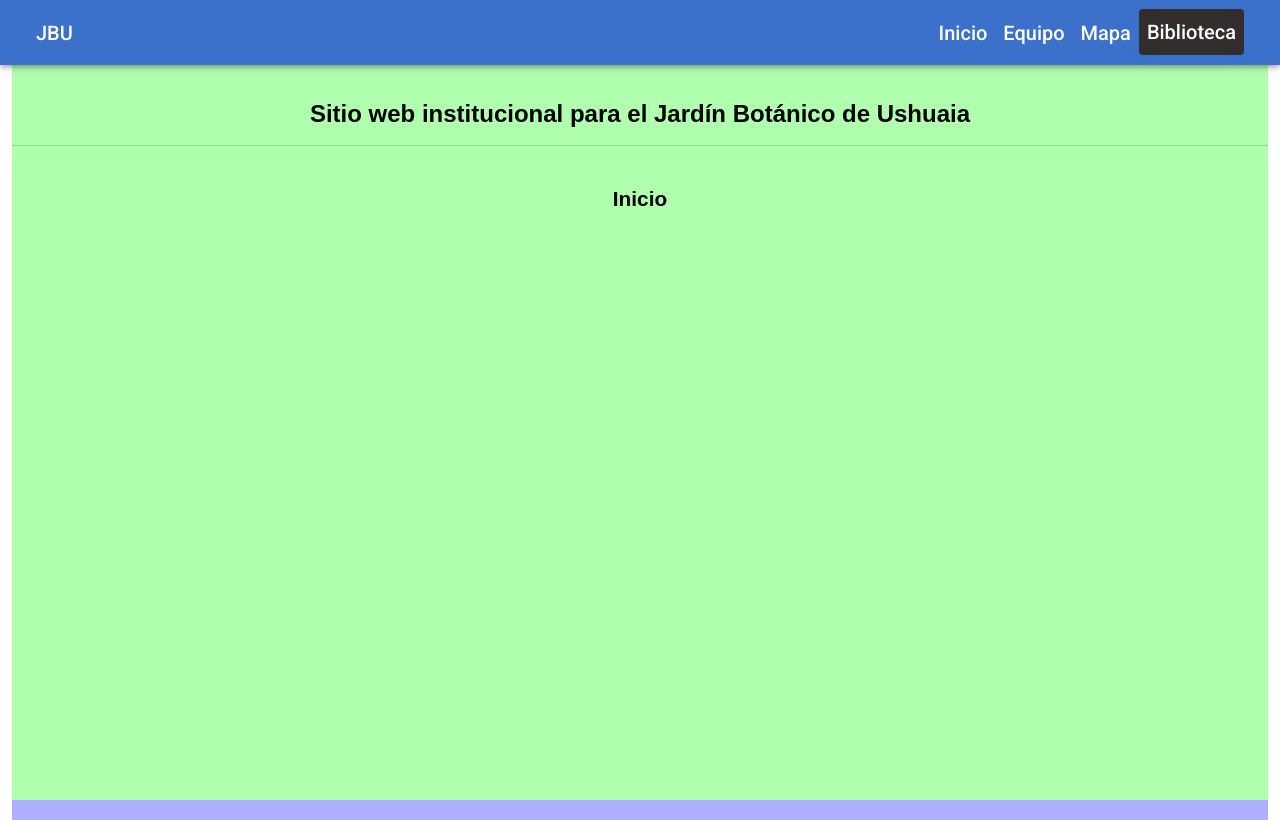
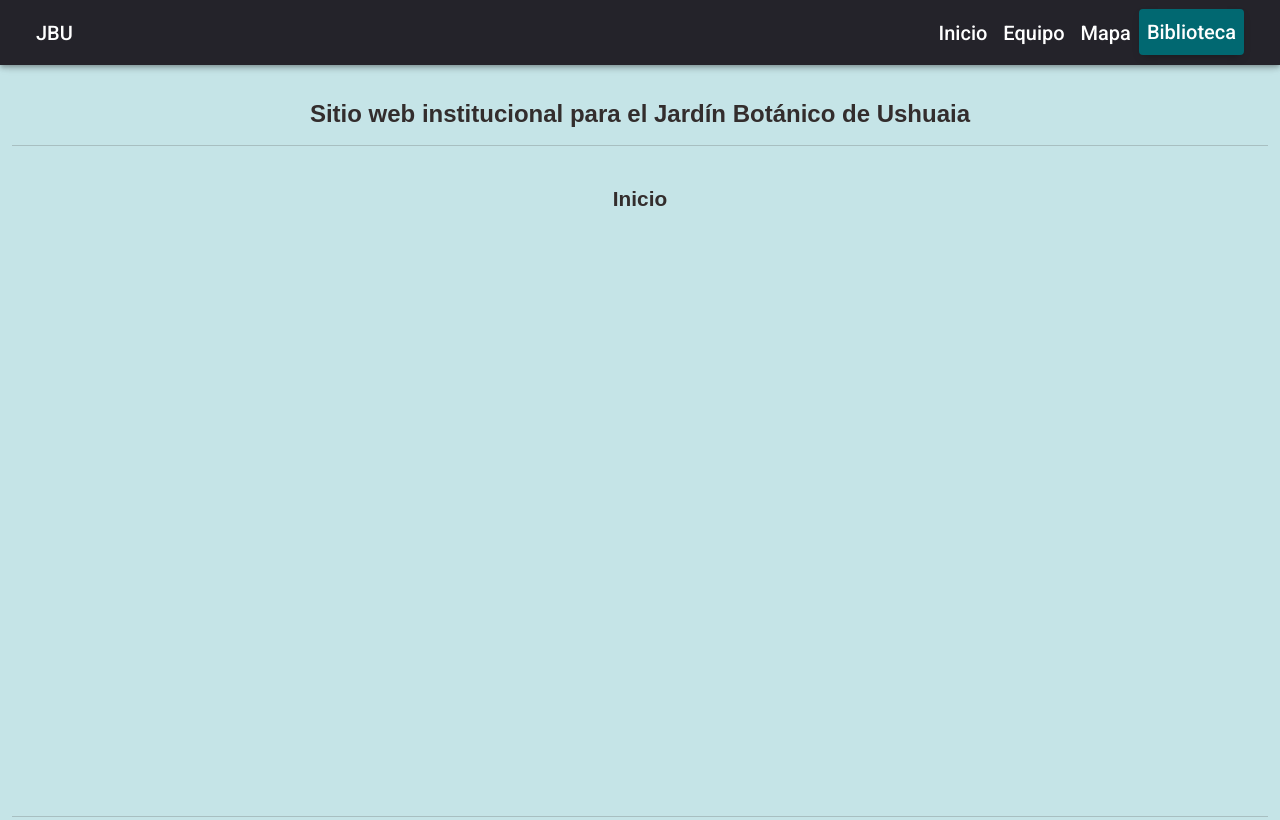
Before and after one commit to lautarobarba/jardinbu-landingpage, a website: page landingpage/public/index.html in a window 1280 px wide. Shown: the top 820 px of the page. Drawn offline with Linux system fonts and the light colour scheme.

Commit message:
Se arreglo responsive para la navbar

```diff
--- a/landingpage/public/assets/css/styles.css
+++ b/landingpage/public/assets/css/styles.css
@@ -1,52 +1,52 @@
 :root {
   /* Colores */
-  --primary: #3b71ca;
+  --primary: #016871;
   --secondary: #9fa6b2;
-  --success: #14a44d;
+  --dark: #24232a;
+  --light: #c5e4e7;
+  --success: #36bdad;
+  --warning: #e4a11b;
   --danger: #dc4c64;
-  --warning: #e4a11b;
-  --dark: #332d2d;
-  /* Bearkpoints */
-  --desktop-screen: 900px;
+}
+
+body {
+  background-color: var(--light);
 }
 
 .navbar {
-  /* min-height: 64px; */
+  min-height: 64px;
   padding-left: 24px;
   padding-right: 24px;
   font-family: Roboto, Helvetica, Arial, sans-serif;
   font-weight: 500;
   font-size: 1.25rem;
-  background-color: var(--primary);
+  background-color: var(--dark);
   box-shadow: rgb(0 0 0 / 20%) 0px 2px 4px -1px,
     rgb(0 0 0 / 14%) 0px 4px 5px 0px, rgb(0 0 0 / 12%) 0px 1px 10px 0px;
 }
 
+.navbar-toggler {
+  min-height: 48px;
+}
 #navbarLinks {
-  height: 48px;
-}
-
-@media screen and (min-width: var(--desktop-screen)) {
-  .navbar {
-    background-color: var(--warning);
-  }
+  min-height: 48px;
 }
 
 .brand {
   min-height: 54px;
 }
 
-#home {
-  background-color: #00ff0050;
-}
+/* #home {
+  background-color: var(--dark);
+} */
 
-#about {
+/* #about {
   background-color: #0000ff50;
-}
+} */
 
-#map {
+/* #map {
   background-color: #ff000050;
-}
+} */
 
 .navbar-spacer {
   min-height: 100px;
@@ -66,12 +66,28 @@ h2 {
 	font-weight: bold;
 }
 
-.btn-bg-dark {
-	background-color: #1b1b1b;
+.btn-bg-primary {
+  color: white;
+	background-color: var(--primary);
+}
+
+.btn-bg-success {
+  color: white;
+	background-color: var(--success);
+}
+
+.btn-bg-warning {
+  color: white;
+	background-color: var(--warning);
+}
+
+.btn-bg-danger {
+  color: white;
+	background-color: var(--danger);
 }
 
 .text-dark {
-	color: #1b1b1b;
+	color: var(--dark);
 }
 
 .custom-link {
--- a/landingpage/public/index.html
+++ b/landingpage/public/index.html
@@ -46,8 +46,12 @@
   <body>
     <!-- Navbar -->
     <nav class="navbar fixed-top navbar-expand-md">
+      <!-- Container wrapper -->
       <div class="container-fluid">
+        <!-- Navbar brand -->
         <a class="navbar-brand text-white" href="#">JBU</a>
+
+        <!-- Toggle button -->
         <button
           class="navbar-toggler"
           type="button"
@@ -61,6 +65,8 @@
             <i class="fa-solid fa-bars"></i>
           </span>
         </button>
+
+        <!-- Collapsible wrapper -->
         <div class="collapse navbar-collapse" id="navbarLinks">
           <ul class="navbar-nav ms-auto mb-0 mb-lg-0">
             <li class="nav-item text-center">
@@ -76,7 +82,7 @@
               <a class="nav-link text-white" href="/app" style="padding: 0;">
                 <button
                   type="button"
-                  class="btn btn-primary bg-dark custom-link w-100 w-md-auto"
+                  class="btn btn-bg-primary custom-link w-100 w-md-auto"
                   style="text-transform: none; padding: 8px; margin-top: auto;"
                 >
                   Biblioteca
@@ -92,18 +98,19 @@
     <div id="content" class="container-fluid">
       <section class="vh-100 text-center" id="home">
         <div class="navbar-spacer"></div>
-        <h1>Sitio web institucional para el Jardín Botánico de Ushuaia</h1>
+        <h1 class="text-dark">Sitio web institucional para el Jardín Botánico de Ushuaia</h1>
         <hr />
         <br />
-        <h2>Inicio</h2>
+        <h2 class="text-dark">Inicio</h2>
       </section>
+      <hr>
       <section class="vh-100 text-center" id="about">
         <div class="navbar-spacer"></div>
-        <h2>Equipo</h2>
+        <h2 class="text-dark">Equipo</h2>
       </section>
       <section class="vh-100 text-center" id="map">
         <div class="navbar-spacer"></div>
-        <h2>Mapa</h2>
+        <h2 class="text-dark">Mapa</h2>
       </section>
     </div>
 
```
